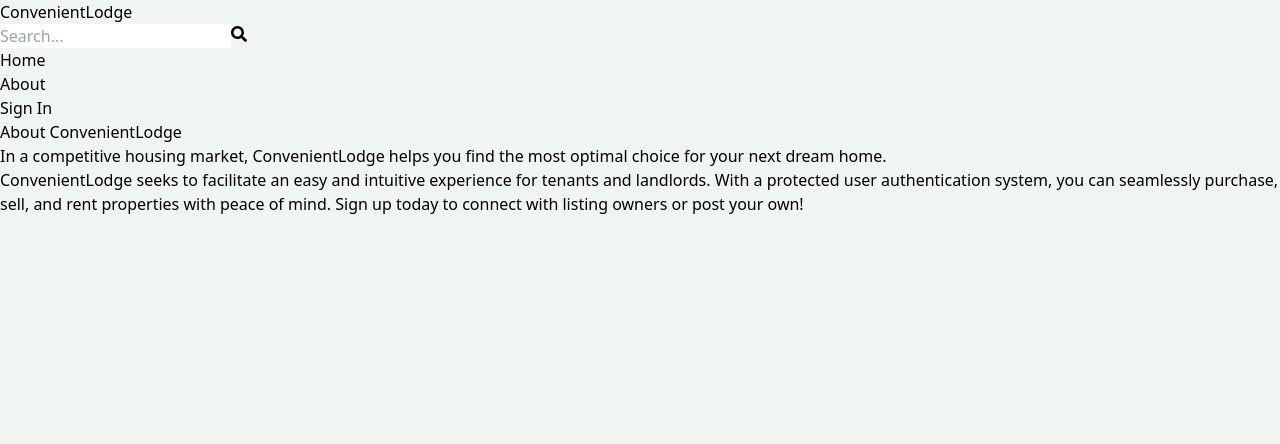
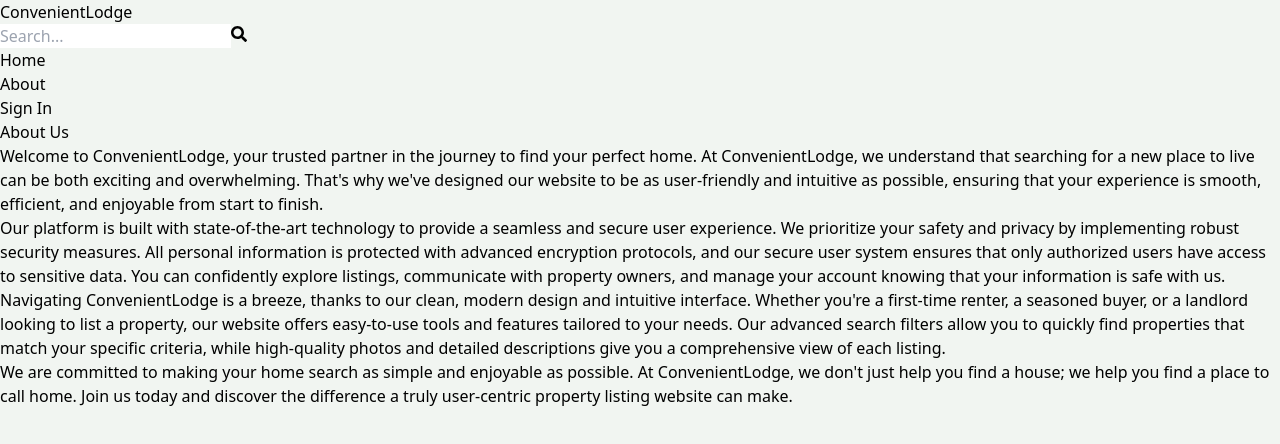
Before and after one commit to ZhihanTuo/ConvenientLodge, a React (Vite) app in the folder client/: page /about in a window 1280 px wide. Shown: the top 444 px of the page. Built offline with nearby package versions, Linux system fonts and the light colour scheme; no server answers.

Commit message:
Updated about info and changed header styling

```diff
--- a/client/src/pages/About.jsx
+++ b/client/src/pages/About.jsx
@@ -3,12 +3,18 @@ import React from 'react'
 export default function About() {
   return (
     <div className='py-20 px-4 max-w-6xl mx-auto'>
-      <h1 className='text-3xl font-bold mb-4 text-slate-800'>About <span className='text-slate-500'>Convenient</span><span className='text-slate-700'>Lodge</span></h1>
+      <h1 className='text-3xl font-bold mb-4 text-slate-800'>About Us</h1>
       <p className='mb-4 text-slate-700 indent-4'>
-        In a competitive housing market, ConvenientLodge helps you find the most optimal choice for your next dream home.
+        Welcome to ConvenientLodge, your trusted partner in the journey to find your perfect home. At ConvenientLodge, we understand that searching for a new place to live can be both exciting and overwhelming. That's why we've designed our website to be as user-friendly and intuitive as possible, ensuring that your experience is smooth, efficient, and enjoyable from start to finish.
       </p>
       <p className='mb-4 text-slate-700 indent-4'>
-        ConvenientLodge seeks to facilitate an easy and intuitive experience for tenants and landlords. With a protected user authentication system, you can seamlessly purchase, sell, and rent properties with peace of mind. Sign up today to connect with listing owners or post your own!
+        Our platform is built with state-of-the-art technology to provide a seamless and secure user experience. We prioritize your safety and privacy by implementing robust security measures. All personal information is protected with advanced encryption protocols, and our secure user system ensures that only authorized users have access to sensitive data. You can confidently explore listings, communicate with property owners, and manage your account knowing that your information is safe with us.
+      </p>
+      <p className='mb-4 text-slate-700 indent-4'>
+        Navigating ConvenientLodge is a breeze, thanks to our clean, modern design and intuitive interface. Whether you're a first-time renter, a seasoned buyer, or a landlord looking to list a property, our website offers easy-to-use tools and features tailored to your needs. Our advanced search filters allow you to quickly find properties that match your specific criteria, while high-quality photos and detailed descriptions give you a comprehensive view of each listing.
+      </p>
+      <p className='mb-4 text-slate-700 indent-4'>
+        We are committed to making your home search as simple and enjoyable as possible. At ConvenientLodge, we don't just help you find a house; we help you find a place to call home. Join us today and discover the difference a truly user-centric property listing website can make.
       </p>
     </div>
   )
```
